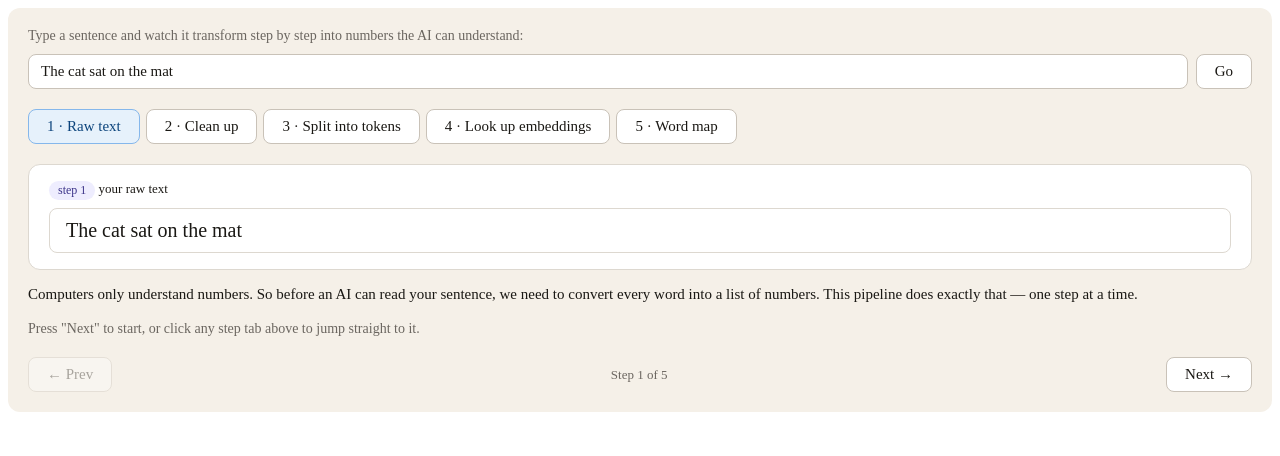
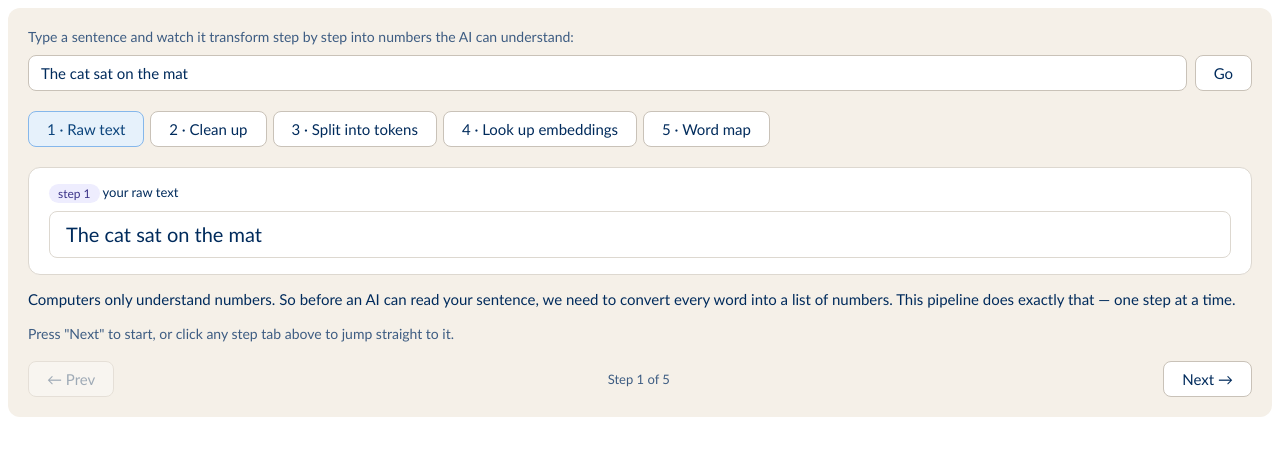
Before and after one commit to MichielBontenbal/michielbontenbal.github.io, a Jekyll site: the page text_to_embeddings_pipeline.html, which Jekyll copies as it is, in a window 1280 px wide. Shown: the top 456 px of the page. Built offline with Jekyll 4.4.1, drawn with Linux system fonts in a browser that asks for light colours.

Commit message:
Text-to-embeddings pipeline: use Calibri font and dark blue text
Co-Authored-By: Claude Opus 4.8 <noreply@anthropic.com>

```diff
--- a/text_to_embeddings_pipeline.html
+++ b/text_to_embeddings_pipeline.html
@@ -5,10 +5,11 @@
   --color-background-tertiary:#EDE8DF;
   --color-border-secondary:#C9C2B8;
   --color-border-tertiary:#DDD8D0;
-  --color-text-primary:#1A1814;
-  --color-text-secondary:#6B6660;
+  --color-text-primary:#002B5C;
+  --color-text-secondary:#3D5C82;
 }
 *{box-sizing:border-box}
+.t2e-root{font-family:Calibri,"Segoe UI",Candara,Optima,sans-serif;color:var(--color-text-primary)}
 p,div,span,button,input{font-family:inherit}
 .sb{background:var(--color-background-secondary);border:0.5px solid var(--color-border-secondary);border-radius:8px;padding:8px 18px;font-size:15px;color:var(--color-text-primary);cursor:pointer;transition:background .15s;font-family:inherit}
 .sb:hover{background:var(--color-background-tertiary)}
@@ -32,7 +33,7 @@ p.m{color:var(--color-text-secondary);font-size:14px}
 .word-dot{cursor:pointer;transition:all .2s}
 </style>
 
-<div style="padding:1.25rem;background:#F5F0E8;border-radius:12px">
+<div class="t2e-root" style="padding:1.25rem;background:#F5F0E8;border-radius:12px">
 
 <div style="margin-bottom:1.25rem">
   <div style="font-size:14px;color:var(--color-text-secondary);margin-bottom:.6rem">Type a sentence and watch it transform step by step into numbers the AI can understand:</div>
@@ -254,8 +255,8 @@ function drawMap(sel){
     ctx.arc(e[1].x*W,e[1].y*H,W*.1,0,Math.PI*2);
     ctx.fillStyle='rgba(0,0,0,.04)';
     ctx.fill();
-    ctx.font='11px sans-serif';
-    ctx.fillStyle='rgba(0,0,0,.3)';
+    ctx.font='11px Calibri,"Segoe UI",sans-serif';
+    ctx.fillStyle='rgba(0,43,92,.45)';
     ctx.textAlign='center';
     ctx.fillText(e[0]+'s',e[1].x*W,(e[1].y-.11)*H);
   });
@@ -286,8 +287,8 @@ function drawMap(sel){
     ctx.fillStyle=isSel?col:(isNear?col+'cc':col+'88');
     ctx.fill();
     if(isSel){ctx.strokeStyle=col;ctx.lineWidth=2.5;ctx.stroke();}
-    ctx.font=(isSel?'500 ':'')+'13px sans-serif';
-    ctx.fillStyle=window.matchMedia('(prefers-color-scheme:dark)').matches?'rgba(255,255,255,.9)':'rgba(0,0,0,.8)';
+    ctx.font=(isSel?'500 ':'')+'13px Calibri,"Segoe UI",sans-serif';
+    ctx.fillStyle=window.matchMedia('(prefers-color-scheme:dark)').matches?'rgba(255,255,255,.9)':'rgba(0,43,92,.9)';
     ctx.textAlign='left';
     ctx.fillText(w,px+12,py+5);
   });
```
